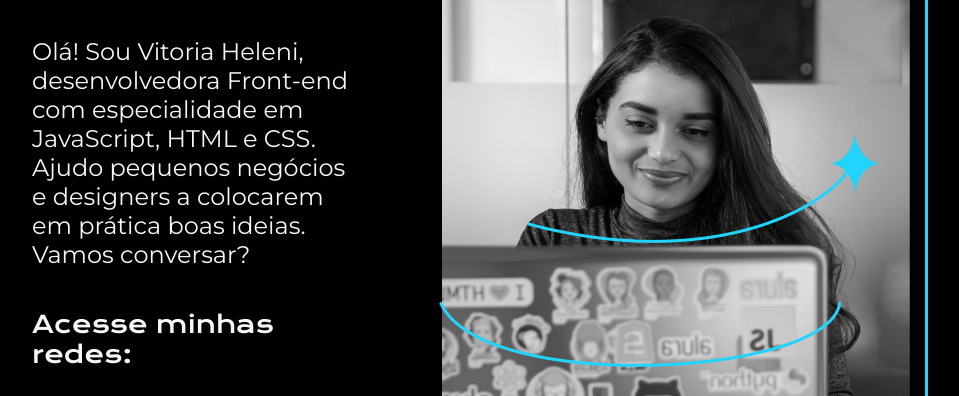
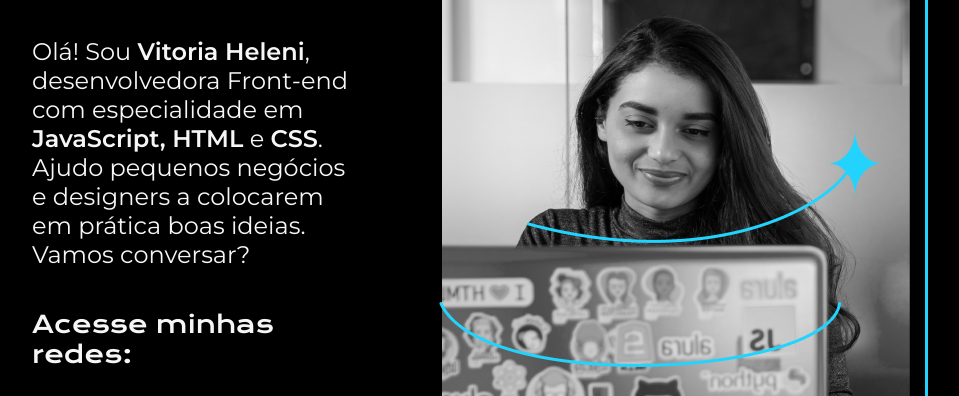
Before and after one commit to Vitoria-Heleni/portfolio, a plain HTML site: page index.html in a window 1280 px wide. Shown: the part 404-800 px from the top of the page, without its empty margins (160-1119 px from the left). Drawn offline with nearby package versions, Linux system fonts and the light colour scheme.

Commit message:
Update index.html

```diff
--- a/index.html
+++ b/index.html
@@ -18,7 +18,7 @@
     <main class="apresentacao">
         <section class="apresentacao__conteudo">
             <h1 class="apresentacao__conteudo__titulo"> Eleve seu negócio digital a outro nível<strong class="titulo-destaque"> com um Front-end de qualidade!</strong></h1>
-            <p class="apresentacao__conteudo__paragrafo">Olá! Sou Vitoria Heleni, desenvolvedora Front-end com especialidade em JavaScript, HTML e CSS. Ajudo pequenos negócios e designers a colocarem em prática boas ideias. Vamos conversar?</p>
+            <p class="apresentacao__conteudo__paragrafo">Olá! Sou <strong>Vitoria Heleni</strong>, desenvolvedora Front-end com especialidade em <strong>JavaScript, HTML</strong> e <strong>CSS</strong>. Ajudo pequenos negócios e designers a colocarem em prática boas ideias. Vamos conversar?</p>
             <div class="apresentacao__links">
                 <h2 class="apresentacao__links__subtitulo"> Acesse minhas redes:</h2>
                 <a class="apresentacao__links__link" href="https://github.com/vitoria-heleni">
```
